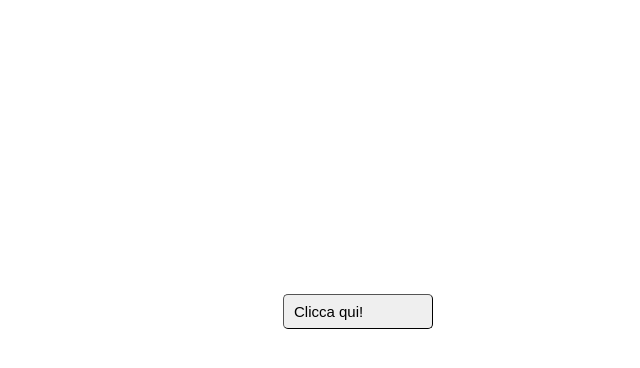
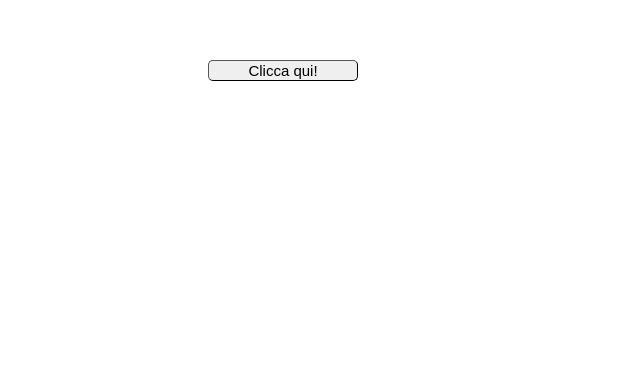
Before and after one commit to miryamcatalano/Exercise-Code, a plain HTML site: page index.html in a window 1280 px wide. Shown: the part 338-706 px from the top of the page, without its empty margins (357-997 px from the left). Drawn offline with Linux system fonts and the light colour scheme.

Commit message:
Script button

```diff
--- a/index.html
+++ b/index.html
@@ -4,13 +4,10 @@
     <meta charset="UTF-8">
     <meta name="viewport" content="width=device-width, initial-scale=1.0">
     <title>Point</title>
-    <link rel="stylesheet" href="style_.css">
+    <link rel="stylesheet" href="style.css">
 </head>
 <body>
-    <div>
         <button class="click" id="click"> Clicca qui! </button>
         <script src="script.js"></script>
-    </div>
-
 </body>
 </html>
--- a/style_.css
+++ b/style.css
@@ -1,16 +1,14 @@
 body{
     height: 100vh;
+    display:flex;
+    align-items: center;
+    justify-content: center;
 }
 
 .click{
-    margin: 50%;
-    display:flex;
-    align-items: center;
-    justify-content: space-between;
     width:150px;
     border-color: black;
     border-width:1px;
     border-radius: 5px;
-    padding: 8px 10px;
     font-size: 15px;
 }
```
